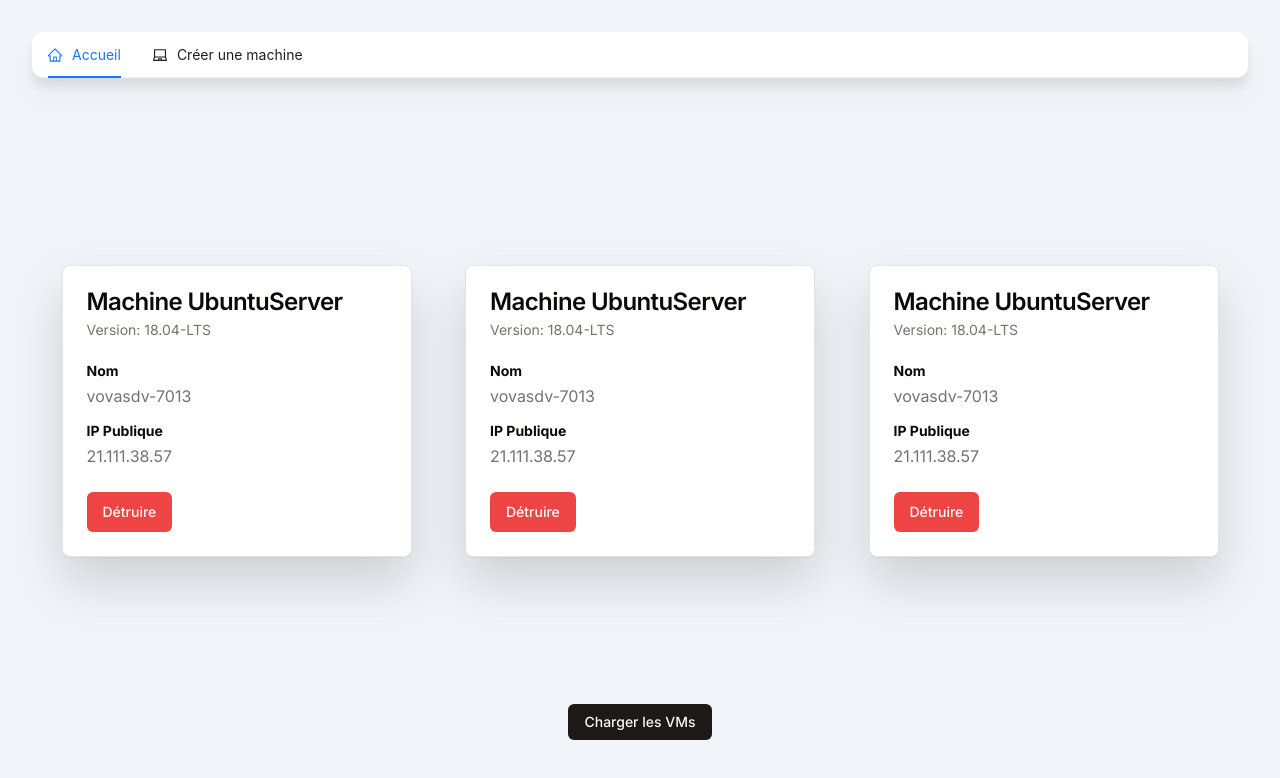
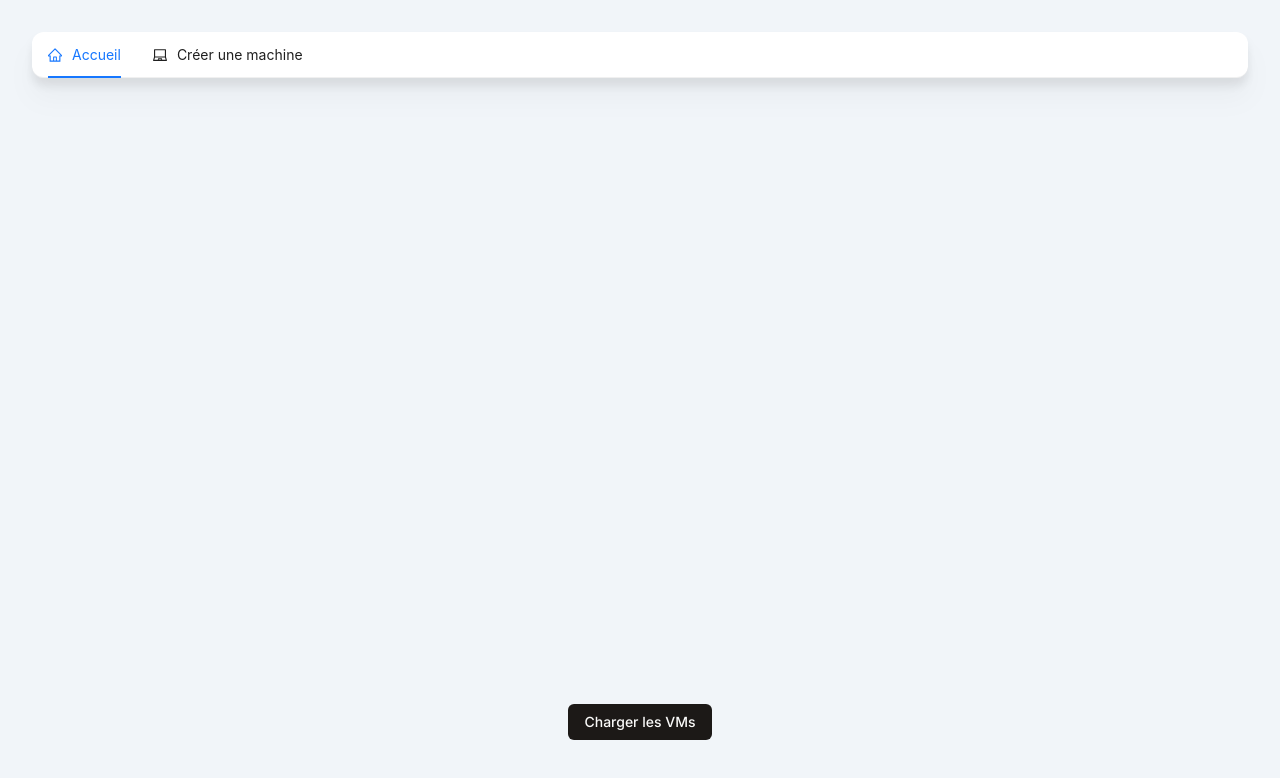
Before and after one commit to Vova-code/SDV-Serv, a Next.js app: page /account in a window 1280 px wide. Shown: the top 778 px of the page. Built offline with nearby package versions, Linux system fonts and the light colour scheme.

Commit message:
Display running VMs in front

```diff
--- a/src/app/azure/listAvailableVM/route.ts
+++ b/src/app/azure/listAvailableVM/route.ts
@@ -1,13 +1,10 @@
-import {retrieveVmIpAddresses, retrieveVmOsInfos} from "@/utils/azure/create-vm";
+import {retrieveVmOsInfos} from "@/utils/azure/create-vm";
+import {VmCardAzureInfos} from "@/utils/types";
 
 export async function GET() {
-    const ipAddresses = await retrieveVmIpAddresses();
-    const osInfos = await retrieveVmOsInfos();
+    const osInfos = await retrieveVmOsInfos() as VmCardAzureInfos[];
 
-    // console.log("---------- IP ----------: ", ipAddresses)
-    // console.log("---------- OS ----------: ", osInfos)
-
-    return new Response(JSON.stringify({ipAddresses, osInfos}),
+    return new Response(JSON.stringify(osInfos),
         {
             status: 200,
         })
--- a/src/components/context/VmFormContext.tsx
+++ b/src/components/context/VmFormContext.tsx
@@ -1,19 +1,36 @@
 import {createContext, useState} from "react";
-import {VmFormContextProps} from "@/utils/types";
+import {VmCardAzureInfos, VmFormContextProps} from "@/utils/types";
+import axios from "axios";
 
 let VmFormContext = createContext<VmFormContextProps | null>(null);
 
+const loadVmInfos = async () => {
+    const response = await axios.get("/azure/listAvailableVM");
+
+    return response.data as VmCardAzureInfos[]
+}
 export const VmFormContextProvider = (props: any) => {
     const [isLoading, setIsLoading] = useState(false);
+    const [vmsInfo, setVmsInfo] = useState<VmCardAzureInfos[] | null>(null);
 
     const toggleLoading = () => {
         setIsLoading(prevState => !prevState)
     }
 
+    const reloadVmsInfos = async () => {
+        const vmInfos = await loadVmInfos();
+        setVmsInfo(vmInfos)
+    }
+
     return (
         <VmFormContext.Provider
             {...props}
-            value={{ isLoading, toggleLoading }}
+            value={{
+                isLoading,
+                toggleLoading,
+                vmsInfo,
+                reloadVmsInfos
+            }}
         />
     )
 }
--- a/src/components/molecules/CreateVMForm.tsx
+++ b/src/components/molecules/CreateVMForm.tsx
@@ -24,8 +24,8 @@ const FormSchema = z.object({
 })
 
 const CreateVMForm = () => {
-    const {toast} = useToast();
-    const {isLoading, toggleLoading} = useContext(VmFormContext) as VmFormContextProps
+    const { toast } = useToast();
+    const { isLoading, toggleLoading, reloadVmsInfos } = useContext(VmFormContext) as VmFormContextProps
     const form = useForm<z.infer<typeof FormSchema>>({
         resolver: zodResolver(FormSchema),
         defaultValues: {
@@ -60,6 +60,7 @@ const CreateVMForm = () => {
                     ,
                     description: "Votre machine virtuelle à correctement été crée !",
                 })
+                reloadVmsInfos()
             })
     }
 
@@ -84,7 +85,6 @@ const CreateVMForm = () => {
                                 <SelectContent className="bg-gray-200 border-black">
                                     <SelectItem value="Debian10">Debian 10</SelectItem>
                                     <SelectItem value="UbuntuLTS">Ubuntu LTS</SelectItem>
-                                    <SelectItem value="Ubuntu2204">Ubuntu 2204</SelectItem>
                                     <SelectItem value="RHEL">RHEL</SelectItem>
                                 </SelectContent>
                             </Select>
--- a/src/components/molecules/HomeComponent.tsx
+++ b/src/components/molecules/HomeComponent.tsx
@@ -1,30 +1,42 @@
-import React, {useContext, useEffect} from 'react';
+import React, {useContext, useEffect, useState} from 'react';
 import {Space} from "antd";
 import VmInfoCard from "@/components/molecules/VmInfoCard";
 import VmFormContext from "@/components/context/VmFormContext";
-import {VmFormContextProps} from "@/utils/types";
+import {VmCardAzureInfos, VmFormContextProps} from "@/utils/types";
 import {Button} from "@/components/ui/button";
 import axios from "axios";
-
-const loadVmInfos = async () => {
-    await axios.get("/azure/listAvailableVM")
-}
+import * as vm from "vm";
+import {Card, CardContent, CardDescription, CardFooter, CardHeader, CardTitle} from "@/components/ui/card";
+import {Label} from "@/components/ui/label";
+import {Loader2} from "lucide-react";
 
 const HomeComponent = () => {
-    const { isLoading } = useContext(VmFormContext) as VmFormContextProps
+    const { vmsInfo, reloadVmsInfos } = useContext(VmFormContext) as VmFormContextProps
 
     useEffect(() => {
-        return
-    }, [])
+    }, [vmsInfo])
 
     return (
         <>
             <Space className="flex flex-wrap w-full h-full justify-evenly bg-transparent mt-20" size="large">
-                <VmInfoCard />
-                <VmInfoCard />
-                <VmInfoCard />
+                {vmsInfo?.map((vm) => {
+                    return (
+                        <VmInfoCard key={vm.name} name={vm.name} os={vm.os} osVersion={vm.osVersion} publicIp={vm.publicIp}/>
+                    )
+                })}
+                {vmsInfo &&
+                    <Card className="w-[350px] drop-shadow-2xl">
+                        <CardHeader>
+                            <CardTitle>Pas de machine virtuelle en route...</CardTitle>
+                            <CardDescription>Pensez à en créer une</CardDescription>
+                        </CardHeader>
+                        <CardFooter className="flex justify-between">
+                            <Button variant="outline">Créer une Vm</Button>
+                        </CardFooter>
+                    </Card>
+                }
             </Space>
-            <Button className="mt-10" onClick={loadVmInfos}>Charger les VMs</Button>
+            <Button className="mt-10" onClick={reloadVmsInfos}>Charger les VMs</Button>
         </>
     );
 };
--- a/src/components/molecules/VmInfoCard.tsx
+++ b/src/components/molecules/VmInfoCard.tsx
@@ -2,26 +2,31 @@ import React from 'react';
 import {Card, CardContent, CardDescription, CardFooter, CardHeader, CardTitle} from "@/components/ui/card";
 import {Label} from "@/components/ui/label";
 import {Button} from "@/components/ui/button";
+import {VmCardAzureInfos} from "@/utils/types";
+import {Laptop2, Loader2} from "lucide-react";
 
-const VmInfoCard = () => {
+const VmInfoCard = (vmInfo: VmCardAzureInfos) => {
     return (
         <Card className="w-[350px] drop-shadow-2xl">
             <CardHeader>
-                <CardTitle>Machine UbuntuServer</CardTitle>
-                <CardDescription>Version: 18.04-LTS</CardDescription>
+                <CardTitle>Machine {vmInfo.os}</CardTitle>
+                <CardDescription>Version: {vmInfo.osVersion}</CardDescription>
             </CardHeader>
+            {vmInfo.name ?
                 <CardContent>
                     <div className="grid w-full items-center gap-4">
                         <div className="flex flex-col space-y-1.5">
                             <Label className="font-bold">Nom</Label>
-                        <span className="text-neutral-500">vovasdv-7013</span>
+                            <span className="text-neutral-500">{vmInfo.name}</span>
                         </div>
                         <div className="flex flex-col space-y-1.5">
                             <Label className="font-bold">IP Publique</Label>
-                        <span className="text-neutral-500">21.111.38.57</span>
+                            <span className="text-neutral-500">{vmInfo.publicIp}</span>
                         </div>
                     </div>
-            </CardContent>
+                </CardContent> :
+                <Loader2 className="ml-40 h-4 w-4 animate-spin" size={20}/>
+            }
             <CardFooter className="flex justify-between">
                 <Button variant="destructive">Détruire</Button>
             </CardFooter>
--- a/src/utils/azure/create-vm.js
+++ b/src/utils/azure/create-vm.js
@@ -132,7 +132,7 @@ export async function createResources(vmConfig) {
         nicInfo.id,
         vmImageInfo[0].name
     )
-        .then(() => {
+        .finally(() => {
           setTimeout(() => {
             console.log('\n⚡ Deleting resource group: '
                 + resourceGroupName
@@ -155,7 +155,6 @@ export async function createResources(vmConfig) {
     const result = await resourceClient.resourceGroups.beginDeleteAndWait(
       resourceGroupName
     );
-    console.log(JSON.stringify(result));
   }
 
   async function createResourceGroup() {
@@ -333,30 +332,36 @@ export async function createResources(vmConfig) {
     )
   }
 }
-
-export const retrieveVmIpAddresses = async () => {
-  const result = new Array();
-
-  for await (const item of networkClient.publicIPAddresses.listAll()) {
-    result.push(item)
-  }
-  return result
-}
-
 export const retrieveVmOsInfos = async () => {
-  const result = new Array();
+  const result = []
+  const vmInfos = []
 
   for await (const item of resourceClient.resourceGroups.list()) {
-    result.push(item.name)
+    if (item.name !== "NetworkWatcherRG") {
+      result.push(item.name)
+    }
   }
 
   for (const value of result) {
+    let vmInfo = {}
+
     for await (const item of computeClient.virtualMachines.list(value)) {
-      console.log("---------- VM INFOS ----------: ", item)
+      vmInfo = {
+        ...vmInfo,
+        name: item.name,
+        os: item.storageProfile.imageReference.publisher,
+        osVersion: item.storageProfile.imageReference.offer
+      }
     }
+
     for await (const item of networkClient.publicIPAddresses.list(value)) {
-      console.log("---------- IP INFOS ----------: ", item)
+      vmInfo = {
+        ...vmInfo,
+        publicIp: item.ipAddress
+      }
     }
+
+    vmInfos.push(vmInfo)
   }
-  return {}
+  return vmInfos
 }
--- a/src/utils/azure/virtualMachinesConfigs.ts
+++ b/src/utils/azure/virtualMachinesConfigs.ts
@@ -2,12 +2,6 @@ import {AzureOsConfig} from "@/utils/types";
 
 export const retrieveOs = (osType: string) => {
     switch (osType) {
-        case "Debian11":
-            return {
-                publisher: "Canonical",
-                offer: "0001-com-ubuntu-server-jammy",
-                sku: "22_04-lts-gen2",
-            } as AzureOsConfig
         case "Debian10":
             return {
                 publisher: "Debian",
```
Also changed, not shown: src/utils/types.ts (+10 -1 lines). Lines whose indentation alone changed are shown as unchanged.
